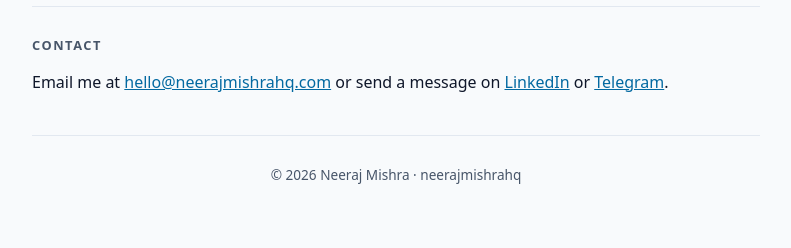
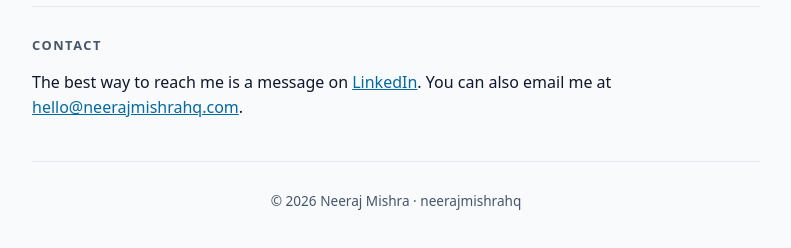
Before and after one commit to neerajmishrahq/neerajmishrahq.com, a plain HTML site: page index.html in a window 1280 px wide. Shown: the part 1985-2233 px from the top of the page, without its empty margins (244-1035 px from the left). Before the commit the page ends 2211 px from the top, so only its background shows below. Drawn offline with Linux system fonts and the light colour scheme.

Commit message:
Contact: LinkedIn first, drop Telegram

```diff
--- a/index.html
+++ b/index.html
@@ -315,7 +315,7 @@
 
       <section id="contact" aria-labelledby="contact-h">
         <h2 id="contact-h">Contact</h2>
-        <p>Email me at <a href="mailto:hello@neerajmishrahq.com">hello@neerajmishrahq.com</a> or send a message on <a href="https://www.linkedin.com/in/neerajmishrahq" rel="me noopener">LinkedIn</a> or <a href="https://t.me/neerajmishrahq" rel="me noopener">Telegram</a>.</p>
+        <p>The best way to reach me is a message on <a href="https://www.linkedin.com/in/neerajmishrahq" rel="me noopener">LinkedIn</a>. You can also email me at <a href="mailto:hello@neerajmishrahq.com">hello@neerajmishrahq.com</a>.</p>
       </section>
     </main>
 
```
